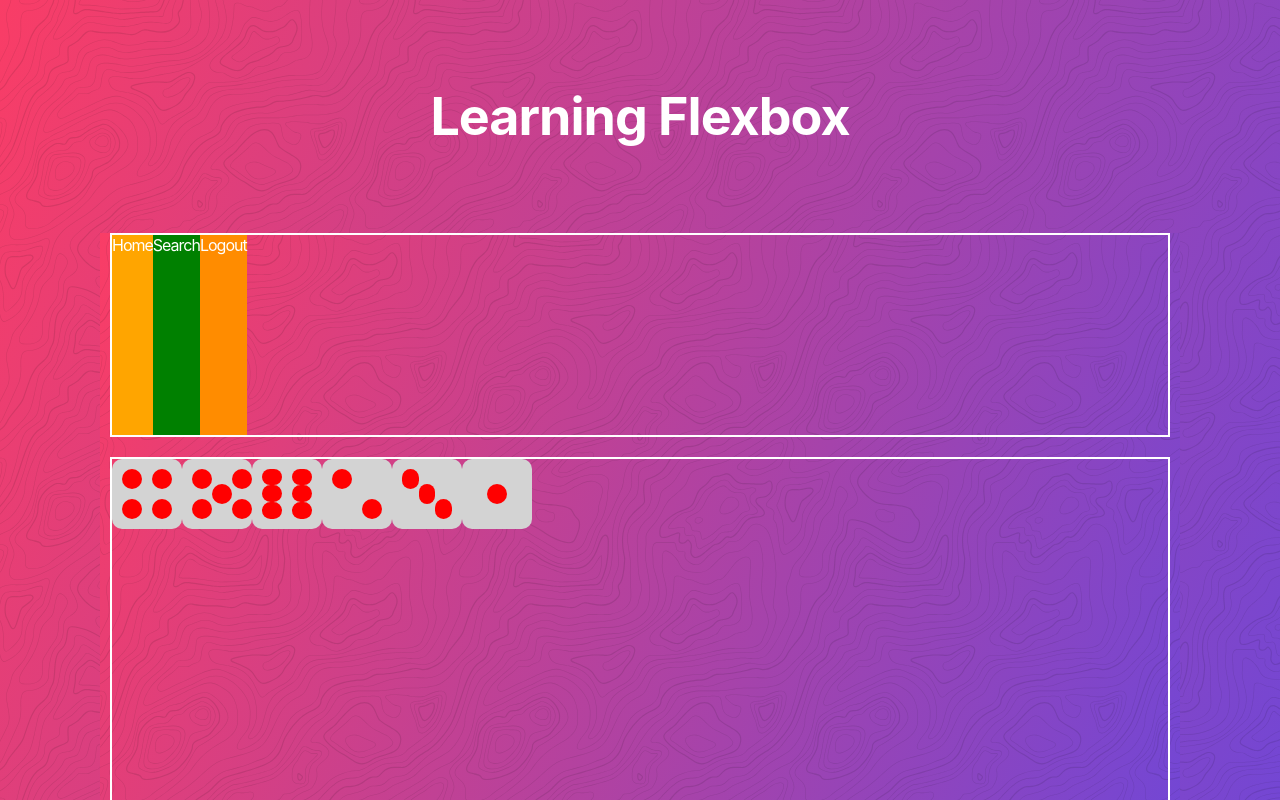
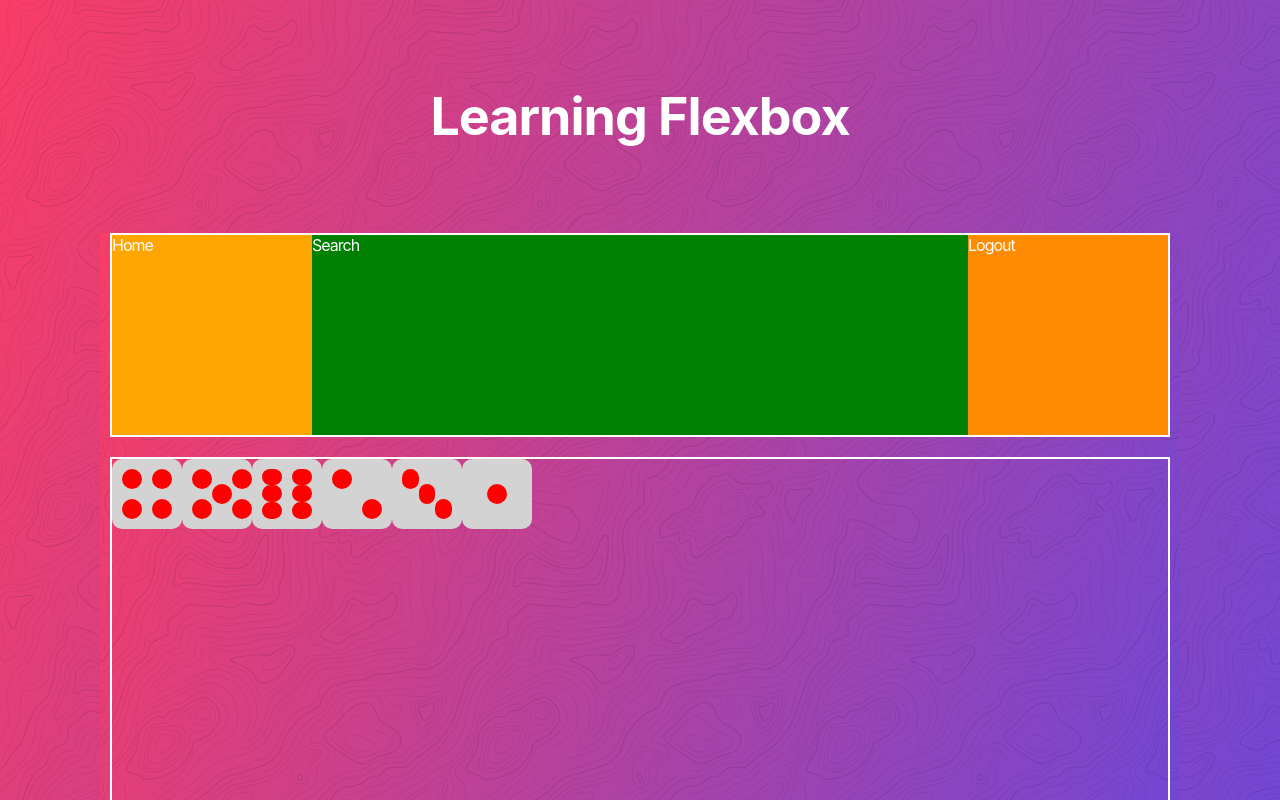
Before and after one commit to roqueneo/apsys.flexbox.workshop, a React (Create React App) app: page / in a window 1280 px wide. Shown: the top 800 px of the page. Built offline with nearby package versions, Linux system fonts and the light colour scheme.

Commit message:
This is an example

```diff
--- a/src/App.css
+++ b/src/App.css
@@ -15,7 +15,8 @@
   /* justify-content: space-between; */
   /* align-items: flex-start; */
   /* align-content: flex-start; */
-  flex-wrap: wrap;
+  /* flex-wrap: wrap; */
+  /* width: 500px; */
 }
 
 .container:first-child {
@@ -32,9 +33,9 @@
   /* align-self: flex-start; */
   /* width: 200px; */
   /** Shortcut grow shrink basis */
-  /* flex: 1 1 0; */
+  flex: 0 1 200px;
   /** Shortcut grow shrink basis */
-  /* flex-grow: 0; */
+  /* flex-grow: 1; */
   /** Remaining space */
   /* flex-shrink: 1; */
   /** Base width */
@@ -46,9 +47,9 @@
   color: white;
   /* align-self: center; */
   /* width: 200px; */
-  /* flex: 1; */
-  /* flex-grow: 2; */
-  /* flex-shrink: 1;
+  flex: 1 2;
+  /* flex-grow: 1;
+  flex-shrink: 1;
   flex-basis: 200px; */
 }
 
@@ -57,6 +58,7 @@
   color: white;
   /* width: 200px; */
   /* flex: 1; */
+  flex: 0 1 200px;
 }
 
 .pip {
```
